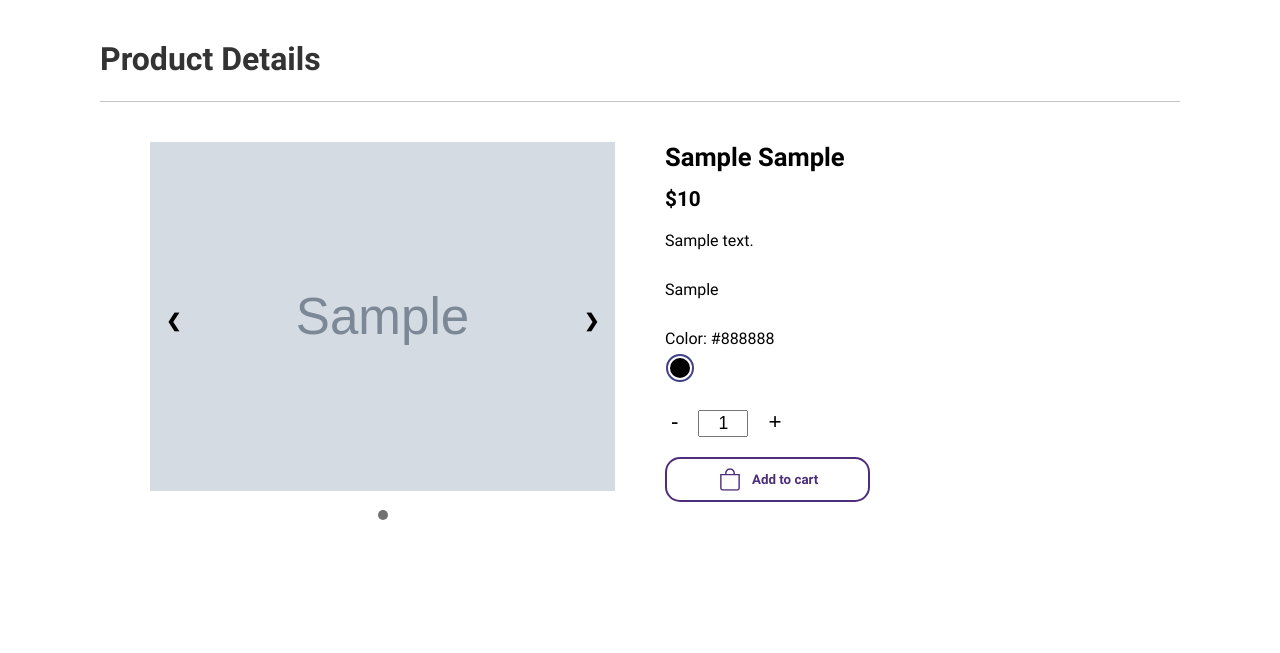
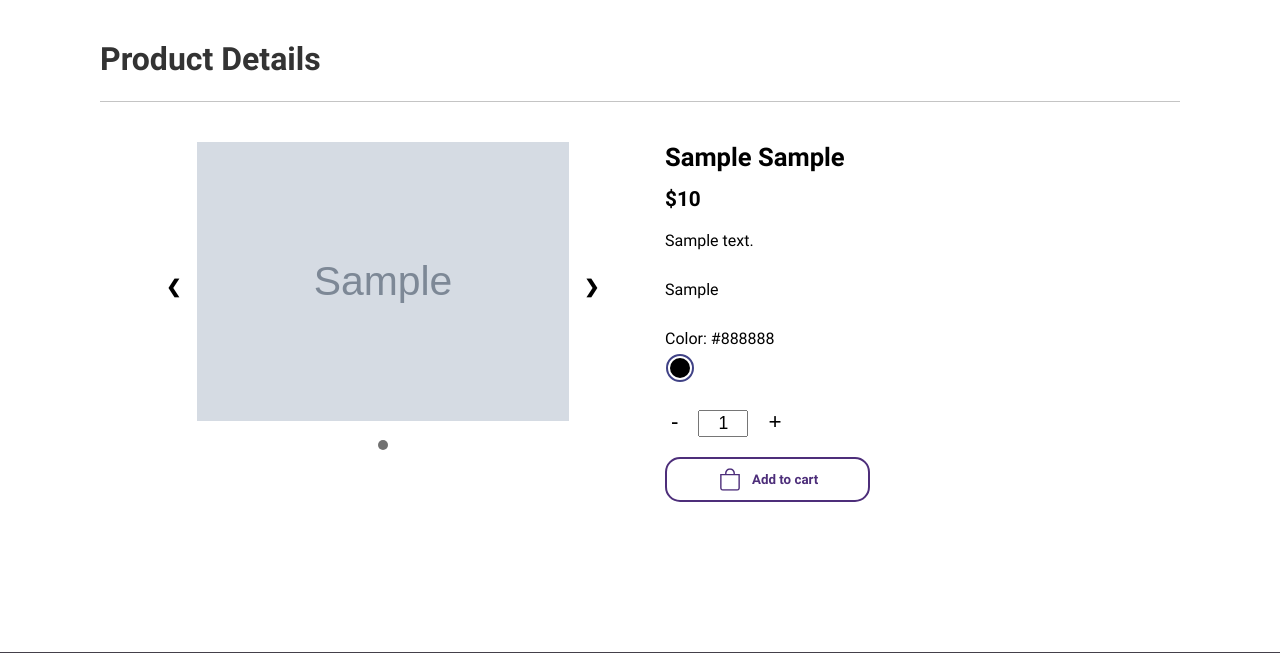
Before and after one commit to Vanessa-24/JVE, a PHP site: page /products.php?id=1 in a window 1280 px wide. Shown: the part 68-721 px from the top of the page. Run offline with PHP 8.4, Linux system fonts and the light colour scheme; tables that the repository leaves empty or names only in its code hold one stand-in row (values such as "Sample post"); grey boxes marked "Sample" are stand-in pictures.

Commit message:
add styling for image so that carousell arrow doesnt overlap with img

```diff
--- a/products.php
+++ b/products.php
@@ -295,7 +295,7 @@
                     <?php
                         for ($i=0; $i<count($colours[0][3]); $i++){
                             echo '<div class="mySlides fade">';
-                            echo '<img class="product-img" src='.$colours[0][3][$i].' style="width:100%">';
+                            echo '<img class="product-img" src='.$colours[0][3][$i].' style="width:80%;display:block;margin:auto;">';
                             echo '</div>';
                         }
                     ?>
```
